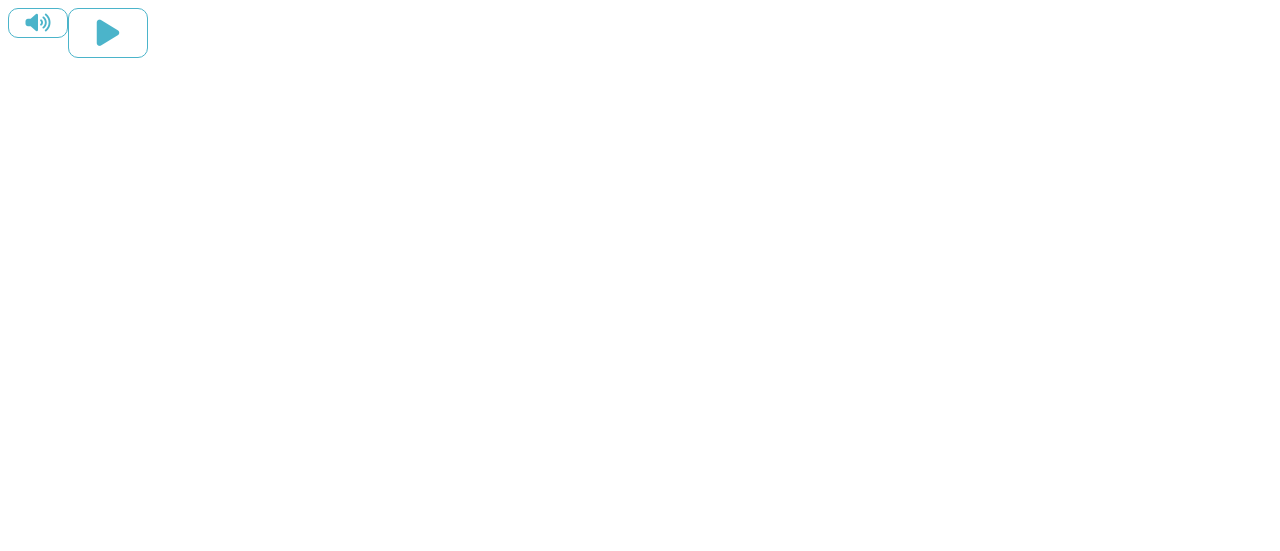
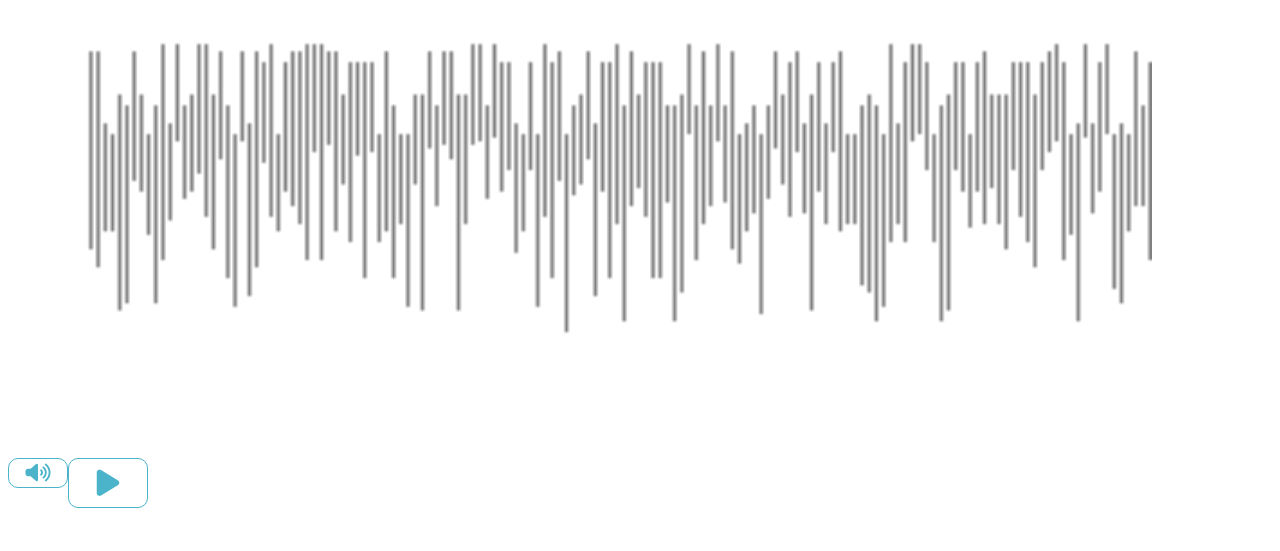
Before and after one commit to iampiyushkr/MusicPlayer, a plain HTML site: page player.html in a window 1280 px wide. Drawn offline with Linux system fonts and the light colour scheme.

Commit message:
implementing canvas

```diff
--- a/player.css
+++ b/player.css
@@ -1,4 +1,19 @@
 
+#tractDiv{
+    width:90% ;
+    height: 450px;
+    overflow: hidden;
+    margin: auto;
+
+}
+ #canvas{
+    width: 95%;
+
+
+}
+
+
+/* .............................player buttons css....................... */
 .playerButtons{
     display: inline-flex;
 }
--- a/player.html
+++ b/player.html
@@ -9,12 +9,14 @@
 
 </head>
 <body>
-    <div></div>
+    <div id="tractDiv">
+        <canvas id="canvas"></canvas>
+    </div>
     <div class="playerButtons">
-        <button class="unMute">
+        <button class="unMute" onclick="Unmute()">
             <i class="fas fa-volume-up"></i>
         </button>
-        <button class="mute">
+        <button class="mute" onclick="Mute()">
             <i class="fas fa-volume-mute"></i>
         </button>
         <button class="play" onclick="play()">
--- a/player.js
+++ b/player.js
@@ -1,6 +1,82 @@
+//.............audio track..................
+
+const canvas = document.getElementById("canvas");
+const context = canvas.getContext("2d");
+
+const heights = [30,60,25,27,36,43,26,28,48,50,55,35];
+
+const y = [15,27,24,35,10,12,32,19];
+
+const height = ()=>{
+    return heights[Math.floor(Math.random()*(heights.length-1))];
+}
+
+const yIndex = ()=>{
+     return y[Math.floor(Math.random()*(y.length-1))];
+}
+
+function Wave(a){
+
+   track()
+
+
+}
+
+let heightLength=[];
+let yLength=[]
+
+let x1=5
+for(let i=0;i<800/5.4;i++){
+    context.fillStyle="gray"
+    let ran = height();
+    heightLength.push(ran)
+    let ran1 = yIndex();
+    yLength.push(ran1)
+    context.fillRect(x1,ran1,1,ran)
+
+    x1+=2;
+}
+
+
+
+
+// let x=5;
+// var timmer;
+
+// function track(){
+
+//     let duration=0
+
+//         timmer=setInterval(()=>{
+//          context.fillStyle = "red";
+//             let ran = height();
+//             let ran1 = yIndex();
+//             context.fillRect(x,ran1,1,ran)
+//             console.log(audio.duration)
+//             x+=2;
+//             duration+=((audio.duration)/1200)*8000
+//             if(duration>=(audio.duration)*1000){
+//                 pause()
+//                 clearInterval(timmer)
+//             }
+//         },((audio.duration)/1200)*8000)
+
+
+
+
+
+// }
+
+
+
+
+
 let audio=document.createElement("audio")
 let playSong=document.querySelector(".play")
 let pauseSong=document.querySelector(".pause")
+let mute=document.querySelector(".mute")
+let unMute=document.querySelector(".unMute")
+
 
 
 
@@ -9,6 +85,7 @@ let songs=["music/song1.mp3"]
 function audioTrack(){
     audio.src=songs[0];
     audio.load();
+
 }
 audioTrack()
 
@@ -18,12 +95,30 @@ function play(){
     playSong.style.display="none"
     pauseSong.style.display="block"
     audio.play()
+    track()
 
 }
+
 function pause(){
     pauseSong.style.display="none"
     playSong.style.display="block"
+    audio.pause()
+    clearInterval(timmer)
 
-    audio.pause()
 
 }
+function Mute(){
+    mute.style.display="none"
+    unMute.style.display="block"
+    audio.volume=1;
+}
+function Unmute(){
+    unMute.style.display="none"
+    mute.style.display="block"
+
+    audio.volume=0;
+}
+
+for(let i=0;i<145;i++){
+    context.fillStyle="green"
+}
```
Also changed, not shown: 1 other file.
